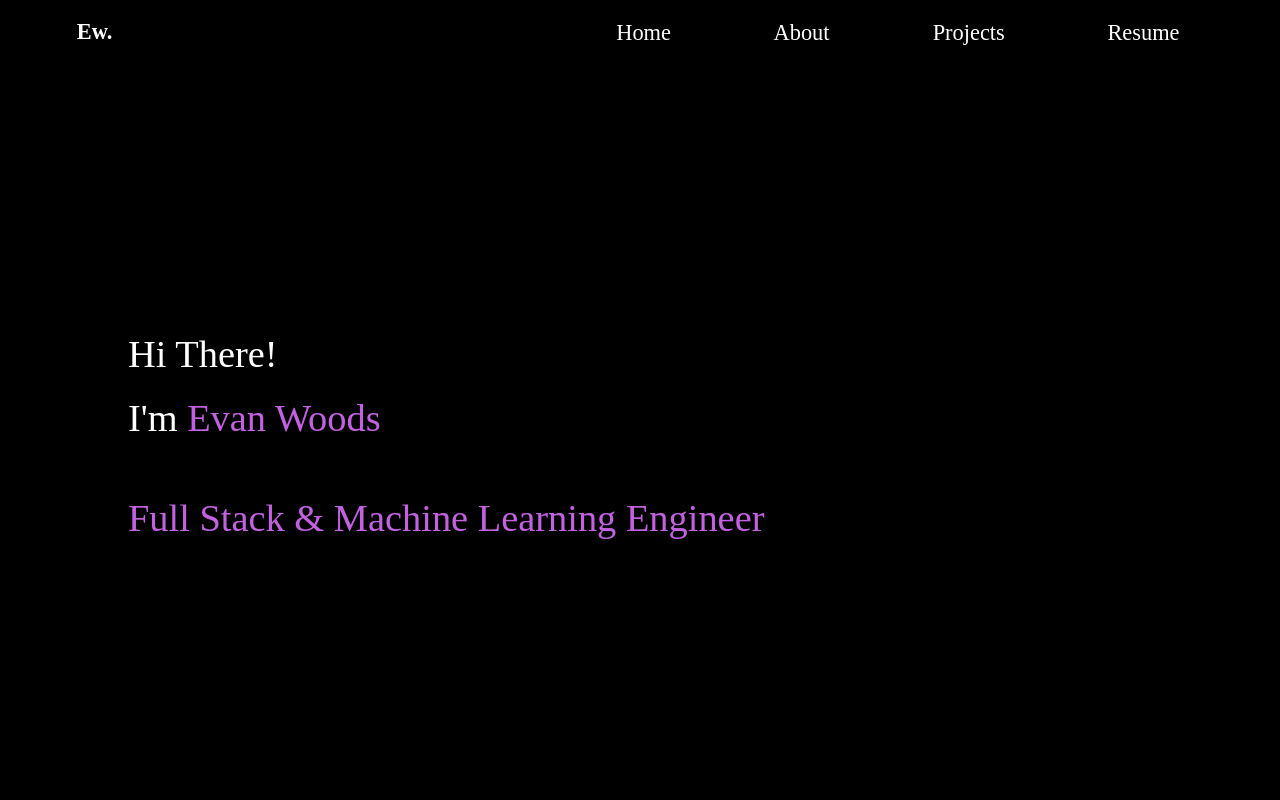
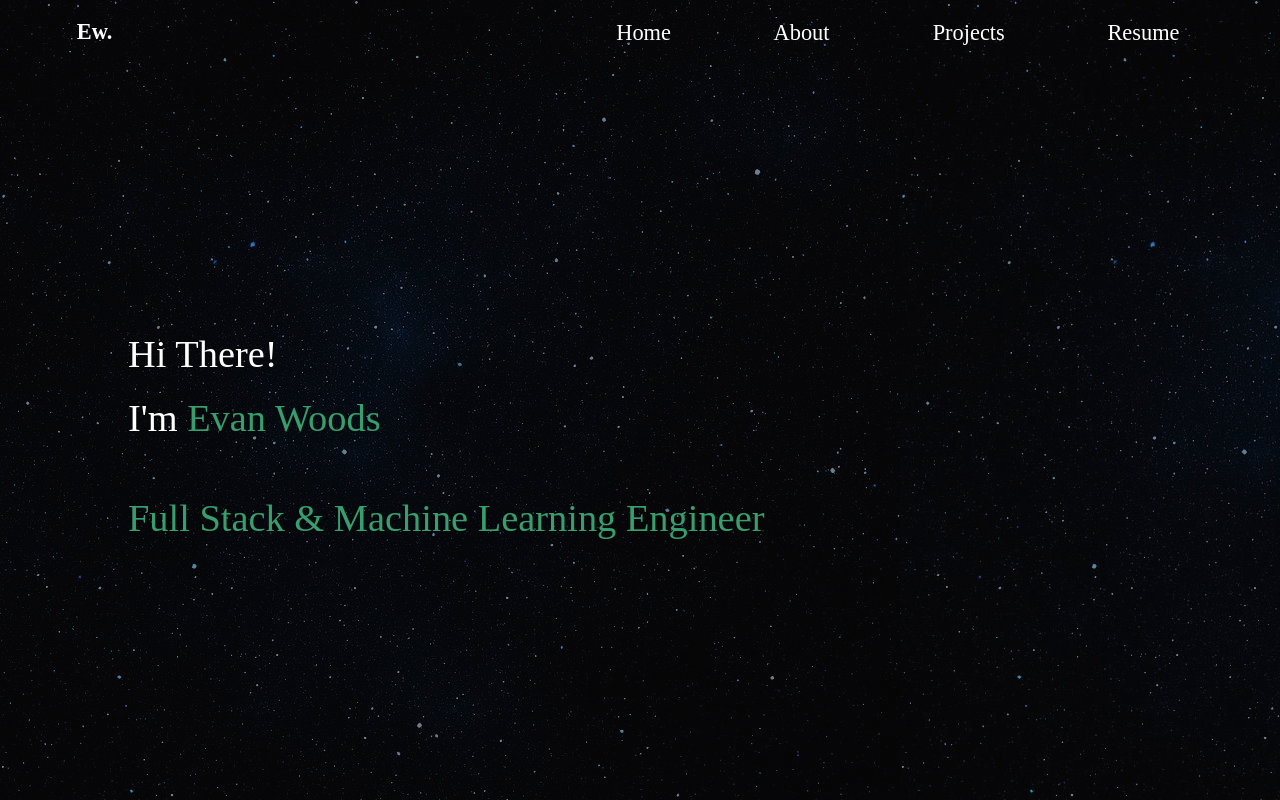
Before and after one commit to EvanCWoods/Evan-Woods-Portflio, a React (Create React App) app: page / in a window 1280 px wide. Shown: the top 800 px of the page. Built offline with nearby package versions, Linux system fonts and the light colour scheme; some icons are missing.

Commit message:
added backgorund image and overlay to soften brightness

```diff
--- a/src/styles/header.css
+++ b/src/styles/header.css
@@ -4,7 +4,7 @@
 }
 
 .logo-container {
-    color: #c362e1;
+    color: rgb(55, 158, 110);
     font-size: 1.4rem;
     font-weight: 900;
     width: 40%;
--- a/src/styles/home.css
+++ b/src/styles/home.css
@@ -2,6 +2,7 @@
     color: white;
     margin-left: 10%;
     margin-top: 20%;
+    z-index: 10;
 }
 .text {
     font-weight: 100;
@@ -9,7 +10,7 @@
     line-height: 4rem;
 }
 .colorful {
-    color: #c362e1
+    color: rgb(55, 158, 110);
 }
 
 .brief-intro-container {
--- a/src/styles/root.css
+++ b/src/styles/root.css
@@ -1,13 +1,29 @@
 * {
-    margin: 0;
-    padding: 0;
+  margin: 0;
+  padding: 0;
 }
 li {
-    list-style: none;
+  list-style: none;
 }
 a {
-    text-decoration: none;
+  text-decoration: none;
 }
 body {
-    background: black;
+  background-image: url("../../public/Assets/background.jpeg");
+  background-attachment: fixed;
+  z-index: -100;
+  height: 100vh;
+  width: 100vw;
 }
+body:after {
+  content: " ";
+  z-index: -99;
+  display: block;
+  position: absolute;
+  height: 100vh;
+  width: 100vw;
+  top: 0;
+  left: 0;
+  right: 0;
+  background: rgba(0, 0, 0, 0.5);
+}
--- a/src/styles/technologies.css
+++ b/src/styles/technologies.css
@@ -15,7 +15,7 @@
 }
 
 .tech-item {
-    border: 1px solid #c362e1;
+    border: 1px solid rgb(55, 158, 110);;
     padding: 7% 10%;
     border-radius: 5%;
     margin: 1.5%;
```
Also changed, not shown: public/Assets/background.jpeg.
